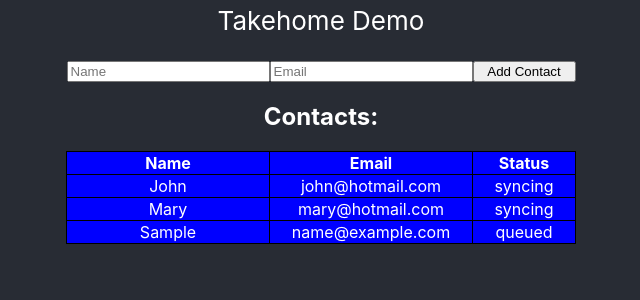
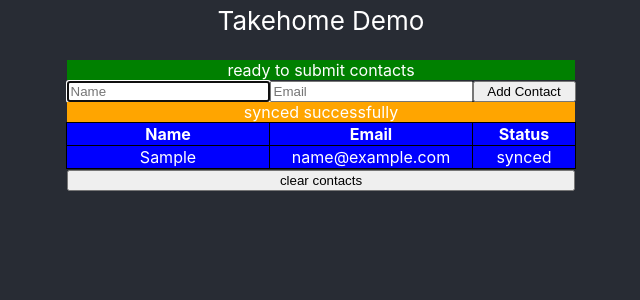
Before and after one commit to proxyplissken/demo, a React (Create React App) app: page / in a window 1280 px wide. Both pictures are taken after typing "Sample", "name@example.com" into the empty fields and a click on the button "Add Contact". Shown: the top 300 px of the page, without its empty margins (319-959 px from the left). Built offline with nearby package versions, Linux system fonts and the light colour scheme.

Commit message:
A lot of progress, working on syncing now

```diff
--- a/package.json
+++ b/package.json
@@ -5,6 +5,9 @@
   "private": true,
   "dependencies": {
     "cra-template-pwa": "2.0.0",
+    "dexie": "^4.0.11",
+    "dexie-react-hooks": "^1.1.7",
+    "idb": "^8.0.2",
     "react": "^19.0.0",
     "react-dom": "^19.0.0",
     "react-scripts": "5.0.1"
--- a/src/ContactList.js
+++ b/src/ContactList.js
@@ -1,40 +1,97 @@
-import React, { useState } from 'react';
+import React, { useState, useEffect, useRef } from 'react';
+import db from './db';
 import ContactsModel from './ContactsModel';
 
-let fakeContacts = [
-  {
-    name: "John",
-    email: "john@hotmail.com",
-    status: 'syncing',
-    synced: true,
-  },
-  {
-    name: "Mary",
-    email: "mary@hotmail.com",
-    status: 'syncing',
-    synced: true,
-  },
-];
-
 function ContactList() {
-  const [contacts, setContacts] = useState(fakeContacts);
+  const model = new ContactsModel();
+  const [contacts, setContacts] = useState([]);
   const [name, setName] = useState('');
   const [email, setEmail] = useState('');
+  const [error, setError] = useState('');
+  const [activeRecordId, setActiveRecordId] = useState('');
+  const [feedback, setFeedback] = useState('ready to submit contacts');
+  const [status, setStatus] = useState('status placeholder');
+  const nameRef = useRef(null);
+  const emailRef = useRef(null);
 
-  const handleSubmit = (e) => {
+  const handleSubmit = async (e) => {
+    console.log(e);
+    e.preventDefault();
+    if(!name){
+      setError('please provide a name');
+      nameRef.current.focus();
+      return;
+    }
+    if(!email){
+      setError('please provide an email address');
+      emailRef.current.focus();
+      return;
+    }
 
-    console.log(e);
-    e.preventDefault(); //prevents default behavior
-    fakeContacts = fakeContacts.concat({name, email, status: 'queued'});
     setName('');
     setEmail('');
-    setContacts(fakeContacts);
+    setError('');
+
+    nameRef.current.focus();
+
+    await model.submit(name, email);
   };
 
-  let model = new ContactsModel();
+  const clearContacts = async (e) => {
+    console.log(e);
+    e.preventDefault();
+
+    await model.clear();
+  };
+
+  useEffect(() => {
+    async function fetchData() {
+      await model.init();
+      setContacts(await model.getContacts());
+    }
+    fetchData();
+
+    let modelListener = {
+      contacts: (contacts) => {
+        setContacts(contacts);
+      },
+      feedback: (feedback) => {
+        setFeedback(feedback);
+      },
+      status: (status) => {
+        setStatus(status);
+      },
+      activeRecord: (id) => {
+        setActiveRecordId(id);
+      }
+    }
+    model.addListener(modelListener);
+
+    return () => {
+      model.removeListener(modelListener);
+    }
+
+  }, []);
+
+  const getStyle = (contact) => {
+    return (contact.id === activeRecordId) ? {backgroundColor:'orange'} : {backgroundColor:'blue'};
+  }
 
   return (
-    <div style={{textAlign: "center"}}>
+    <div style={{dispay: "flex", textAlign: "center", justifyContent: "center"}}>
+      {error ? (<div className="error" style={{display: "flex", justifyContent: "center"}}>
+        <div style={{backgroundColor: 'red', width: "508px", display: "flex", justifyContent: "center"}}>
+         {error}
+        </div>
+      </div>) : (
+        <div className="error" style={{display: "flex", justifyContent: "center"}}>
+        <div style={{backgroundColor: 'green', width: "508px", display: "flex", justifyContent: "center"}}>
+         {feedback}
+        </div>
+      </div>
+      )
+
+      }
       <form onSubmit={handleSubmit}>
         <input
           type="text"
@@ -42,6 +99,7 @@ function ContactList() {
           value={name}
           onChange={(e) => setName(e.target.value)}
           style = {{width: "195px"}}
+          ref = {nameRef}
         />
         <input
           type="email"
@@ -49,11 +107,16 @@ function ContactList() {
           value={email}
           onChange={(e) => setEmail(e.target.value)}
           style = {{width: "195px"}}
+          ref = {emailRef}
         />
         <button type="submit" style = {{width: "103px"}}>Add Contact</button>
       </form>
 
-      <h2>Contacts:</h2>
+      <div className="status" style={{display: "flex", justifyContent: "center"}}>
+        <div style={{backgroundColor: 'orange', width: "508px", display: "flex", justifyContent: "center"}}>
+        {status}
+        </div>
+      </div>
 
       <div className="table-container" style={{display: "flex", justifyContent: "center"}}>
       <table style={{backgroundColor: 'blue', width: "500px", tableLayout: "fixed"}}>
@@ -66,7 +129,7 @@ function ContactList() {
       </thead>
       <tbody>
         {contacts.map((contact) => (
-          <tr key={contact.email}>
+          <tr style= {getStyle(contact)} key={contact.id}>
             <td>{contact.name}</td>
             <td>{contact.email}</td>
             <td>{contact.status}</td>
@@ -75,6 +138,7 @@ function ContactList() {
       </tbody>
     </table>
     </div>
+    <button type="submit" style = {{width: "508px"}} onClick = {clearContacts}>clear contacts</button>
     </div>
   );
 }
--- a/src/ContactsDao.js
+++ /dev/null
@@ -1,41 +0,0 @@
-export default class ContactsDao {
-    constructor() {
-      if (ContactsDao.instance) {
-        return ContactsDao.instance;
-      }
-
-      ContactsDao.instance = this;
-      this.init();
-    }
-
-    init() {
-        const request = indexedDB.open("TakeHomeDatabase", 1);
-        request.onerror = (event) => {
-            console.error("failed to open db");
-        };
-        request.onsuccess = (event) => {
-            console.log("success opening db");
-            this.db = event.target.result;
-        };
-
-        request.onupgradeneeded = async (event) => {
-            console.log('upgrade');
-            const db = event.target.result;
-            const objectStore = db.createObjectStore("contacts", { autoIncrement: true });
-            try {
-                await objectStore.add({'test': 'test'});
-                let query = objectStore.getAll();
-                query.onsuccess = (e) => {
-                    console.log(query.result);
-                }
-
-            } catch(e){
-                console.log(e);
-            }
-        }
-    }
-
-    addContact(contact) {
-        return;
-    }
-}
--- a/src/ContactsModel.js
+++ b/src/ContactsModel.js
@@ -1,4 +1,5 @@
-import ContactsDao from "./ContactsDao";
+import db from './db';
+import MockService from './MockService';
 
 export default class ContactsModel {
     constructor() {
@@ -6,7 +7,98 @@ export default class ContactsModel {
         return ContactsModel.instance;
       }
 
-      this.contactsDao = new ContactsDao();
+      this.contacts = [];
+      this.submissionQueue = [];
+      this.updateListeners = [];
+      this.mockService = new MockService();
+      this.status = "waiting to initialize";
+      this.activeRecord = '';
       ContactsModel.instance = this;
     }
+
+    async init() {
+      this.contacts = await db.contacts.reverse().toArray();
+
+      this.submissionQueue = this.contacts.filter(contact => {
+        return contact.status === 'queued' || contact.status === 'failed';
+      })
+
+      console.log('queued')
+      console.log(this.submissionQueue);
+    }
+
+    async getContacts() {
+      return this.contacts;
+    }
+
+    async sync(record) {
+      this.activeRecord = record;
+      this.updateListenersOfActiveRecord(record.id);
+      const result = await this.mockService.submit(record);
+      let newStatus = 'queued';
+      switch(result){
+        case 'failure':
+          newStatus = 'failed';
+          break;
+        case 'success':
+          newStatus = 'synced';
+          break;
+        default:
+      }
+      console.log('update db after sync');
+      console.log(record);
+      db.contacts.update(record.id, {status:newStatus});
+      this.updateStatus(result === 'success' ? 'synced successfully' : 'failed to sync');
+      this.updateListenersWithContacts();
+    }
+
+    async submit(name, email) {
+      this.updateStatus(`submitting ${name}, ${email}`);
+      const status = 'queued';
+      try {
+          const id =  await db.contacts.add({
+              name,
+              email,
+              status,
+          });
+          this.sync({id, name, email, status});
+        } catch (error) {
+          console.log("Failed to save ${name} ${email} in db for queueing")
+      }
+
+      await this.updateListenersWithContacts();
+    }
+
+    async clear() {
+      await db.contacts.clear();
+      await this.updateListenersWithContacts();
+    }
+
+    addListener(listenerFunction) {
+      this.updateListeners.push(listenerFunction);
+    }
+
+    async updateListenersWithContacts() {
+      let contacts = await db.contacts.reverse().toArray();
+      for(let i=0; i<this.updateListeners.length; i++){
+        this.updateListeners[i]['contacts'](contacts);
+      }
+    }
+
+    async updateListenersOfActiveRecord(id) {
+      // for(let i=0; i<this.updateListeners.length; i++){
+      //   this.updateListeners[i]['activeRecord'](id);
+      // }
+    }
+
+    updateStatus(status){
+      this.status = status;
+      for(let i=0; i<this.updateListeners.length; i++){
+        this.updateListeners[i]['status'](status);
+      }
+    }
+
+    removeListener(listenerFunction) {
+      //TODO
+    }
 }
--- a/src/MockService.js
+++ b/src/MockService.js
@@ -1,7 +1,14 @@
-class MockService {
+export default class MockService {
     constructor() {
+      this.failureResponse = 'failure';
+      this.successResponse = 'success';
     }
 
-    submit() {
+    async submit(record) {
+      return new Promise(resolve => setTimeout(resolve, 1500)).then((result) =>
+        {
+          return (Math.random() < .8) ? 'success' : 'failure';
+        }
+      );
     }
   }
--- /dev/null
+++ b/src/db.js
@@ -0,0 +1,12 @@
+// db.js
+import Dexie from 'dexie';
+
+const db = new Dexie('takehomedb');
+db.version(1).stores({
+    contacts: '++id, name, email'
+});
+db.version(2).stores({
+    contacts: '++id, name, email, status'
+})
+
+export default db;
```
Also changed, not shown: 1 other file (tests, documents, lock files or other folders).
